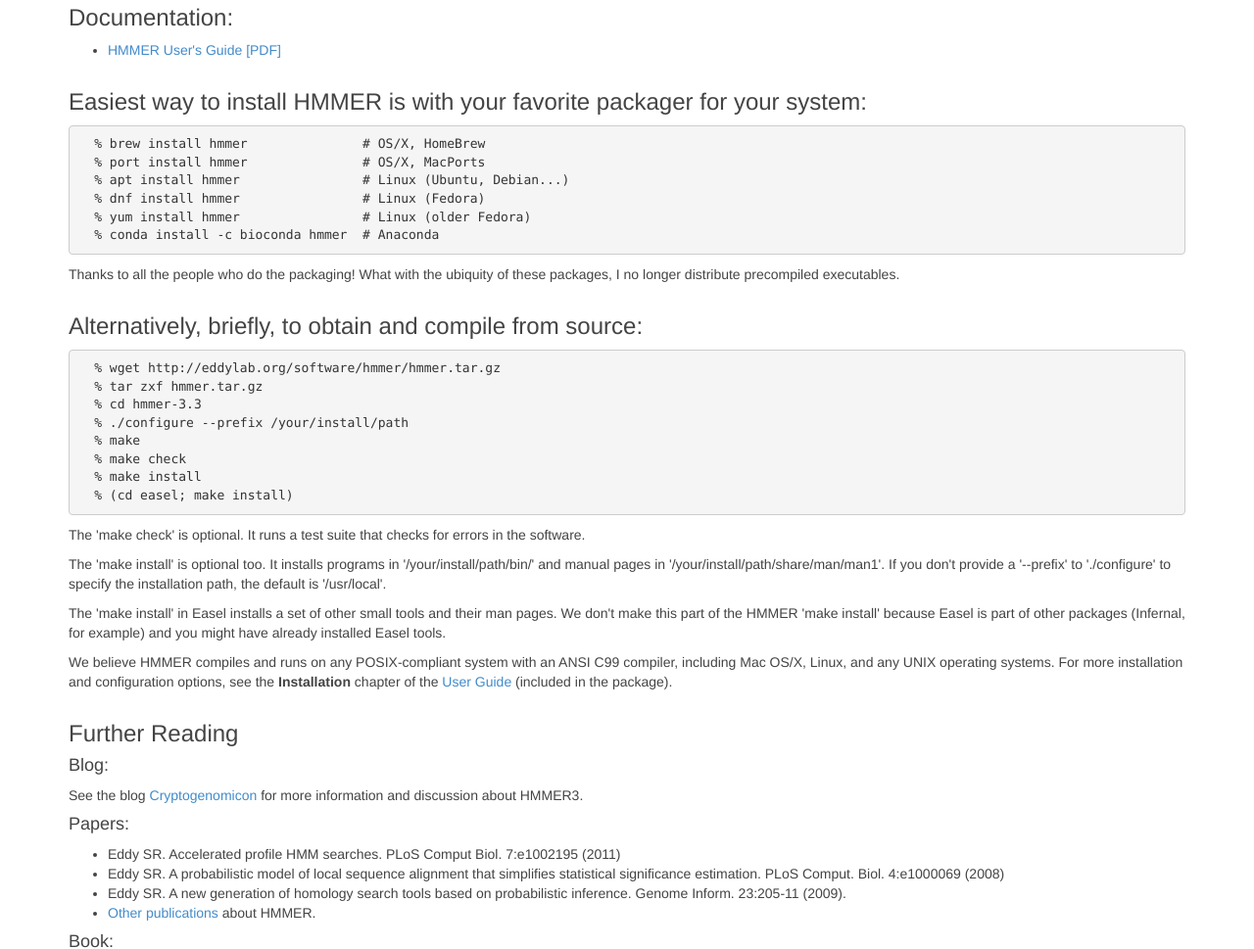
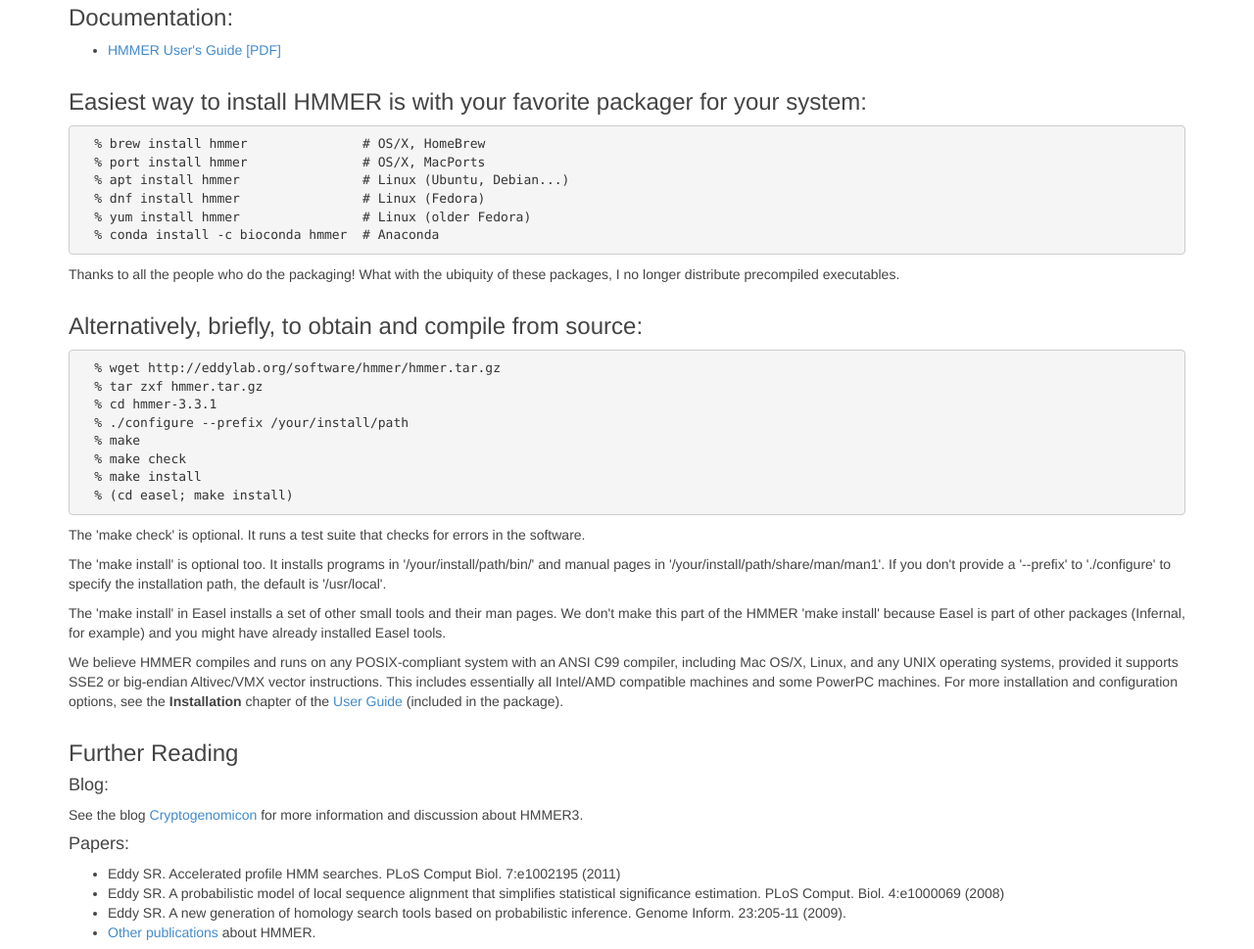
Before and after one commit to EddyRivasLab/hmmer.org, a plain HTML site: page site/documentation.html in a window 1280 px wide. Shown: the part 99-1068 px from the top of the page at 98% size. Drawn offline with nearby package versions, Linux system fonts and the light colour scheme.

Commit message:
HMMER 3.3.1 release

```diff
--- a/site/documentation.html
+++ b/site/documentation.html
@@ -73,7 +73,7 @@
           <pre>
   % wget http://eddylab.org/software/hmmer/hmmer.tar.gz
   % tar zxf hmmer.tar.gz
-  % cd hmmer-3.3
+  % cd hmmer-3.3.1
   % ./configure --prefix /your/install/path
   % make
   % make check
@@ -92,7 +92,9 @@
 	  (Infernal, for example) and you might have already installed Easel tools.
 
           <p>We believe HMMER compiles and runs on any POSIX-compliant system
-          with an ANSI C99 compiler, including Mac OS/X, Linux, and any UNIX operating systems.
+	  with an ANSI C99 compiler, including Mac OS/X, Linux, and any UNIX operating systems,
+	  provided it supports SSE2 or big-endian Altivec/VMX vector instructions.
+	  This includes essentially all Intel/AMD compatible machines and some PowerPC machines.
           For more installation and configuration options, see the <strong>Installation</strong>
           chapter of the <a href="http://eddylab.org/software/hmmer/Userguide.pdf">User Guide</a> (included in the package).</p>
         </div>
```
Also changed, not shown: site/download.html (+7 -2 lines), site/index.html (+1 -1 lines).
